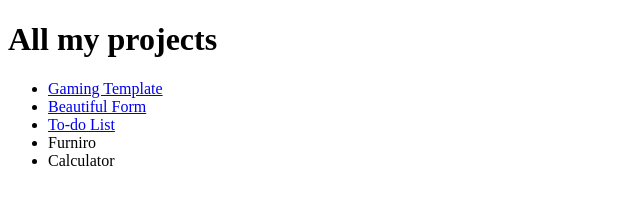
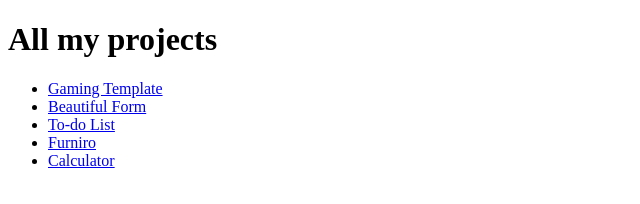
Before and after one commit to Psihys/Pet-Projects, a plain HTML site: page index.html in a window 1280 px wide. Shown: the whole page, without its empty margins (0-640 px from the left). Drawn offline with Linux system fonts and the light colour scheme.

Commit message:
Update index.html

```diff
--- a/index.html
+++ b/index.html
@@ -11,8 +11,8 @@
         <li><a href="Gaming-Template/Products/products.html">Gaming Template</a></li>
         <li><a href="beautiful-form/index.html">Beautiful Form</a></li>
         <li><a href="To-do-list2/index.html">To-do List</a></li>
-        <li><a href="/Furniro/home-page.html"></a>Furniro</li>
-        <li><a href="/Calculator/index.html"></a>Calculator</li>
+        <li><a href="Furniro/home-page.html">Furniro</a></li>
+        <li><a href="Calculator/index.html">Calculator</a></li>
     </ul>
 </body>
 </html>
```
